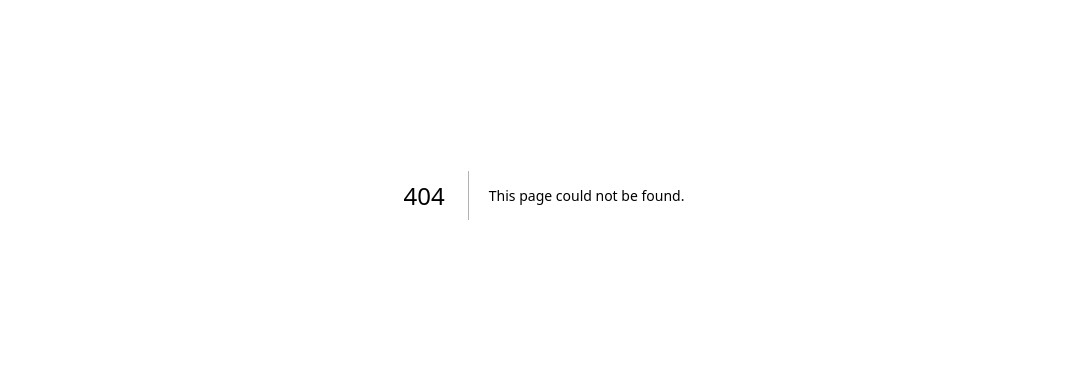
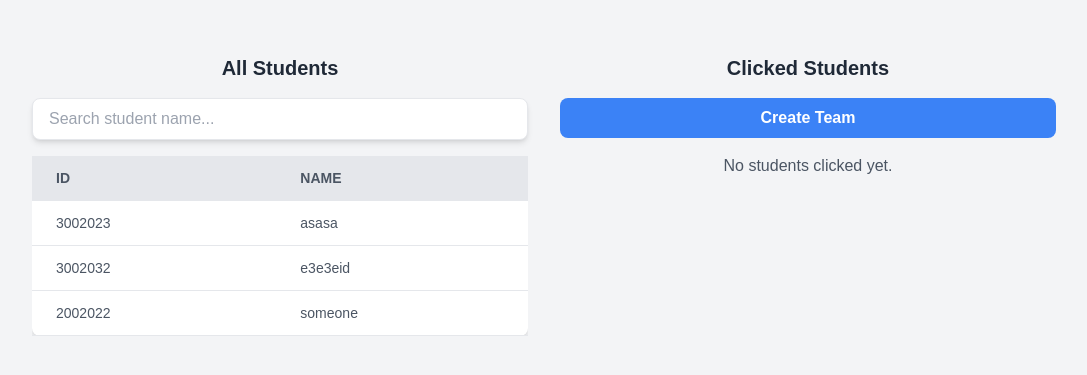
Before and after one commit to sbiothmane/POLO341, a Next.js app in the folder Sprint_1/version1/: page /create_teams in a window 1280 px wide. Before the commit this address had no page. Shown: the part 205-580 px from the top of the page, without its empty margins (96-1183 px from the left). Built offline with nearby package versions, Linux system fonts and the light colour scheme.

Commit message:
basic functionality for creating tha team

```diff
--- /dev/null
+++ b/Sprint_1/version1/app/create_teams/page.js
@@ -0,0 +1,113 @@
+'use client';
+import React, { useState, useEffect } from 'react';
+
+import path from 'path';
+
+// StudentTable component
+const StudentTable = ({ students, onStudentClick, selectedStudents }) => {
+  return (
+    <div className="overflow-y-auto max-h-[400px]">
+      <table className="min-w-full bg-white shadow-md rounded-lg">
+        <thead>
+          <tr className="bg-gray-200 text-gray-600 uppercase text-sm leading-normal">
+            <th className="py-3 px-6 text-left">ID</th>
+            <th className="py-3 px-6 text-left">Name</th>
+          </tr>
+        </thead>
+        <tbody className="text-gray-600 text-sm font-light">
+          {students.map((student, index) => (
+            <tr
+              key={index}
+              onClick={() => onStudentClick(student)}
+              className="border-b border-gray-200 hover:bg-gray-100 cursor-pointer"
+            >
+              <td className="py-3 px-6 text-left whitespace-nowrap">{student.id}</td>
+              <td className={`py-3 px-6 text-left ${selectedStudents.some(s => s.id === student.id) ? 'text-red-500' : ''}`}>
+                {student.name}
+              </td>
+            </tr>
+          ))}
+        </tbody>
+      </table>
+    </div>
+  );
+};
+
+const App = () => {
+  const [students, setStudents] = useState([]);
+  const [clickedStudents, setClickedStudents] = useState([]);
+  const [searchTerm, setSearchTerm] = useState('');
+
+  const fetchStudentsData = async () => {
+    try {
+      const response = await fetch('/api/students/students'); // Fetch from the API endpoint
+      if (!response.ok) {
+        throw new Error('Failed to fetch students');
+      }
+      const studentsData = await response.json(); // Parse the JSON response
+      setStudents(studentsData); // Set the students state
+    } catch (error) {
+      console.error('Error fetching students data:', error);
+    }
+  };
+
+  useEffect(() => {
+    fetchStudentsData(); // Fetch students data on component mount
+  }, []);
+
+  // Filter students based on the search term
+  const filteredStudents = students.filter((student) =>
+    student.name.toLowerCase().includes(searchTerm.toLowerCase())
+  );
+
+  const handleStudentClick = (student) => {
+    // Limit the selected students to 6 and toggle their selection
+    if (clickedStudents.some(s => s.id === student.id)) {
+      setClickedStudents(clickedStudents.filter(s => s.id !== student.id)); // Remove if already clicked
+    } else if (clickedStudents.length < 6) {
+      setClickedStudents([...clickedStudents, student]); // Add if less than 6
+    }
+  };
+
+  const handleCreateTeam = () => {
+    // Placeholder for create team logic
+    alert('Team created with selected students!');
+  };
+
+  return (
+    <div className="flex justify-center items-center h-screen bg-gray-100">
+      <div className="flex space-x-8 w-full max-w-5xl">
+        {/* Left Side: All Students */}
+        <div className="w-1/2">
+          <h2 className="text-xl font-bold text-center mb-4 text-gray-800">All Students</h2>
+          <input
+            type="text"
+            className="w-full mb-4 px-4 py-2 border rounded-lg shadow-md"
+            placeholder="Search student name..."
+            value={searchTerm}
+            onChange={(e) => setSearchTerm(e.target.value)}
+          />
+          <StudentTable students={filteredStudents} onStudentClick={handleStudentClick} selectedStudents={clickedStudents} />
+        </div>
+
+        {/* Right Side: Clicked Students */}
+        <div className="w-1/2">
+          <h2 className="text-xl font-bold text-center mb-4 text-gray-800">Clicked Students</h2>
+          <button
+            onClick={handleCreateTeam}
+            className="w-full mb-4 px-4 py-2 bg-blue-500 text-white font-bold rounded-lg hover:bg-blue-600"
+          >
+            Create Team
+          </button>
+          {clickedStudents.length > 0 ? (
+            <StudentTable students={clickedStudents} onStudentClick={handleStudentClick} selectedStudents={clickedStudents} />
+          ) : (
+            <p className="text-center text-gray-600">No students clicked yet.</p>
+          )}
+        </div>
+      </div>
+    </div>
+  );
+};
+
+export default App;
--- a/Sprint_1/version1/app/dashboard/page.js
+++ b/Sprint_1/version1/app/dashboard/page.js
@@ -2,6 +2,7 @@
 import { useSession } from "next-auth/react";
 import { useState, useEffect } from "react";
 import Signout from '../components/Signout';
+import Link from 'next/link';
 
 export default function UserProfile() {
     const { data: session } = useSession();
@@ -60,6 +61,9 @@ export default function UserProfile() {
                     <h1 className="text-3xl font-bold text-gray-800 mb-4">Welcome, {user.name}</h1>
                     <p className="text-lg text-gray-600 mb-2">Id: {user.id}</p>
                     <p className="text-lg text-gray-600 mb-6">Role: {user.role}</p>
+                    <Link href="/create_teams" className="bg-green-500 text-white font-semibold py-2 px-4 rounded hover:bg-green-600 transition duration-300 ease-in-out">
+                     Create Teams
+                     </Link><br></br><br></br>
                     <Signout />
                 </div>
             </div>
--- a/Sprint_1/version1/app/page.js
+++ b/Sprint_1/version1/app/page.js
@@ -19,6 +19,7 @@ export default function Home() {
           <Link href="/signup" className="block bg-green-500 hover:bg-green-600 text-white font-bold py-3 px-6 rounded-lg transition duration-300 ease-in-out">
             Signup
           </Link>
+
         </div>
       </div>
     </div>
--- /dev/null
+++ b/Sprint_1/version1/pages/api/students/students.js
@@ -0,0 +1,39 @@
+import fs from 'fs';
+import path from 'path';
+
+export default async function handler(req, res) {
+  if (req.method === 'GET') {
+    try {
+      // Construct the path to the CSV file
+      const filePath = path.join(process.cwd(), 'data', 'users.csv');
+      const data = fs.readFileSync(filePath, 'utf8'); // Read the CSV file
+
+      // Split the text into lines
+      const lines = data.trim().split('\n');
+
+      // Extract the header and data, skipping empty lines
+      const studentsData = lines.slice(1).map((line) => {
+        const row = line.split(',').map(item => item.trim()); // Trim each item to remove excess whitespace
+        // Check if the row has valid data
+        if (row.length >= 4 && row[0] && row[1] && row[2] && row[3]) { // Check for non-empty values
+          return {
+            username: row[0],
+            password: row[1],
+            id: row[2],
+            name: row[3],
+          };
+        }
+        return null; // Return null for empty or invalid rows
+      }).filter(Boolean); // Filter out null values
+
+      res.status(200).json(studentsData); // Return JSON response
+    } catch (error) {
+      console.error('Error reading CSV file:', error);
+      res.status(500).json({ error: 'Failed to read data' });
+    }
+  } else {
+    // Handle any other HTTP methods
+    res.setHeader('Allow', ['GET']);
+    res.status(405).end(`Method ${req.method} Not Allowed`);
+  }
+}
```
Also changed, not shown: Sprint_1/version1/pages/api/users/users.js (+7 -1 lines), Sprint_1/version1/data/users.csv.
